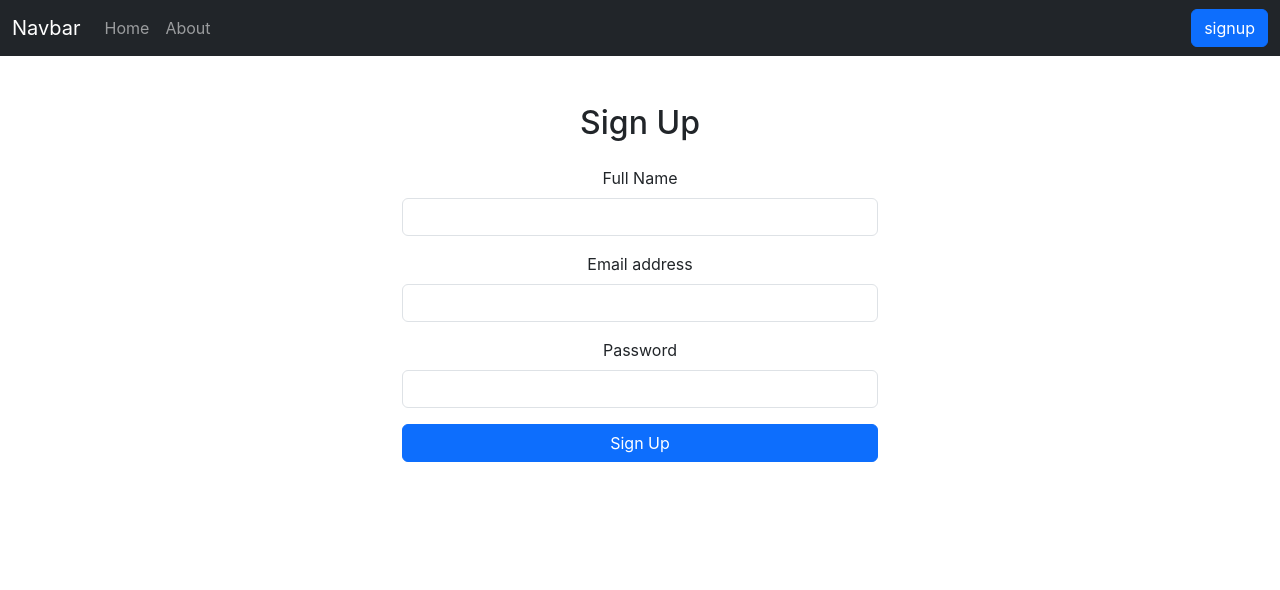
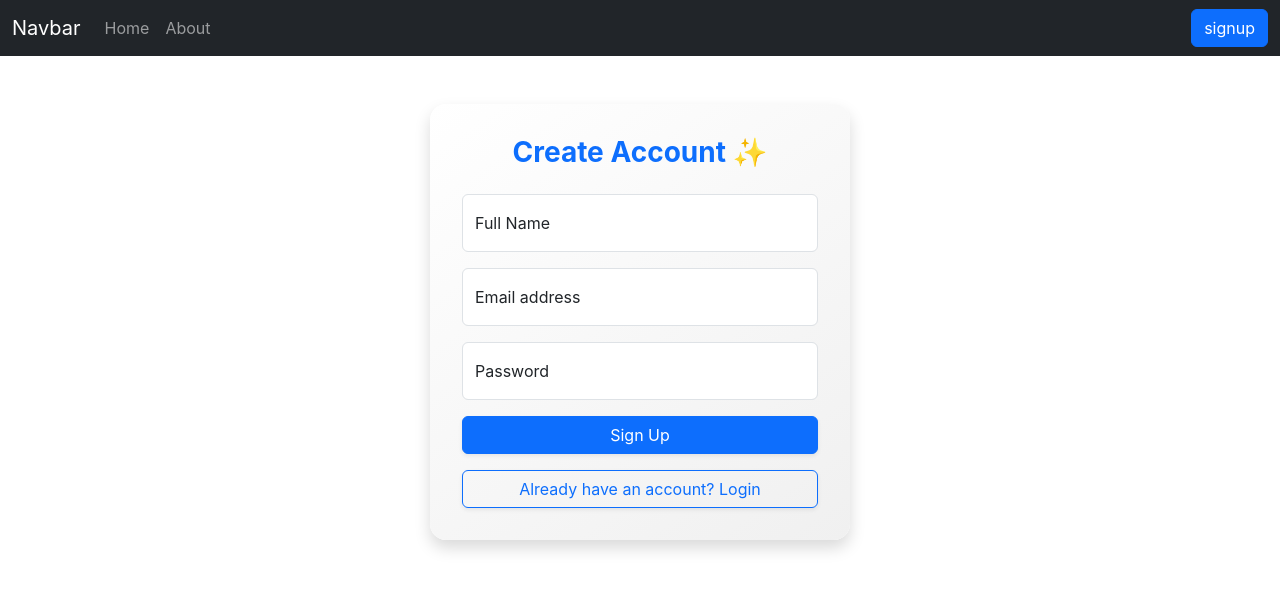
Before and after one commit to PRAJAPATI-NEEL-2005/notify, a React (Create React App) app: page /signup in a window 1280 px wide. Shown: the top 590 px of the page. Built offline with nearby package versions, Linux system fonts and the light colour scheme.

Commit message:
mase sign up more user friendly

```diff
--- a/src/components/Signup.js
+++ b/src/components/Signup.js
@@ -13,7 +13,9 @@ const {signup} = useContext(AuthContext);
   const handleChange = (e) => {
     setCredentials({ ...credentials, [e.target.name]: e.target.value });
   };
-
+const goToLogin = () => {
+  navigate("/login"); // or use props if passed from parent
+};
   const handleSubmit =async (e) => {
     e.preventDefault();
     // You can send this data to your backend API here
@@ -29,56 +31,80 @@ const {signup} = useContext(AuthContext);
   };
 
   return (
-    <div className="container mt-5" style={{ maxWidth: '500px' }}>
-      <h2 className="mb-4">Sign Up</h2>
+    <div className="d-flex justify-content-center align-items-center my-5">
+  <div
+    className="card shadow border-0"
+    style={{
+      width: "100%",
+      maxWidth: "420px",
+      padding: "2rem",
+      borderRadius: "1rem",
+      background: "linear-gradient(145deg, #ffffff, #f0f0f0)",
+    }}
+  >
+    <h3 className="text-center mb-4 text-primary fw-bold">Create Account ✨</h3>
     <form onSubmit={handleSubmit}>
-        {/* Name Field */}
-        <div className="mb-3">
-          <label htmlFor="name" className="form-label">Full Name</label>
+      {/* Full Name */}
+      <div className="form-floating mb-3">
         <input
           type="text"
+          name="name"
+          id="floatingName"
           className="form-control"
-            id="name"
-            name="name"
+          placeholder="Full Name"
+          value={credentials.name}
+          onChange={handleChange}
           minLength={4}
           required
-            value={credentials.name}
-            onChange={handleChange}
         />
+        <label htmlFor="floatingName">Full Name</label>
       </div>
 
-        {/* Email Field */}
-        <div className="mb-3">
-          <label htmlFor="email" className="form-label">Email address</label>
+      {/* Email */}
+      <div className="form-floating mb-3">
         <input
           type="email"
+          name="email"
+          id="floatingEmail"
           className="form-control"
-            id="email"
-            name="email"
-            required
+          placeholder="Email"
           value={credentials.email}
           onChange={handleChange}
+          required
         />
+        <label htmlFor="floatingEmail">Email address</label>
       </div>
 
-        {/* Password Field */}
-        <div className="mb-3">
-          <label htmlFor="password" className="form-label">Password</label>
+      {/* Password */}
+      <div className="form-floating mb-3">
         <input
           type="password"
+          name="password"
+          id="floatingPassword"
           className="form-control"
-            id="password"
-            name="password"
+          placeholder="Password"
+          value={credentials.password}
+          onChange={handleChange}
           minLength={5}
           required
-            value={credentials.password}
-            onChange={handleChange}
         />
+        <label htmlFor="floatingPassword">Password</label>
       </div>
 
-        <button type="submit" className="btn btn-primary w-100">Sign Up</button>
+      <button type="submit" className="btn btn-primary w-100 mb-3 shadow-sm">
+        Sign Up
+      </button>
+      <button
+        type="button"
+        className="btn btn-outline-primary w-100 shadow-sm"
+        onClick={goToLogin}
+      >
+        Already have an account? Login
+      </button>
     </form>
   </div>
+</div>
+
   );
 }
 
```
Lines whose indentation alone changed are shown as unchanged.
